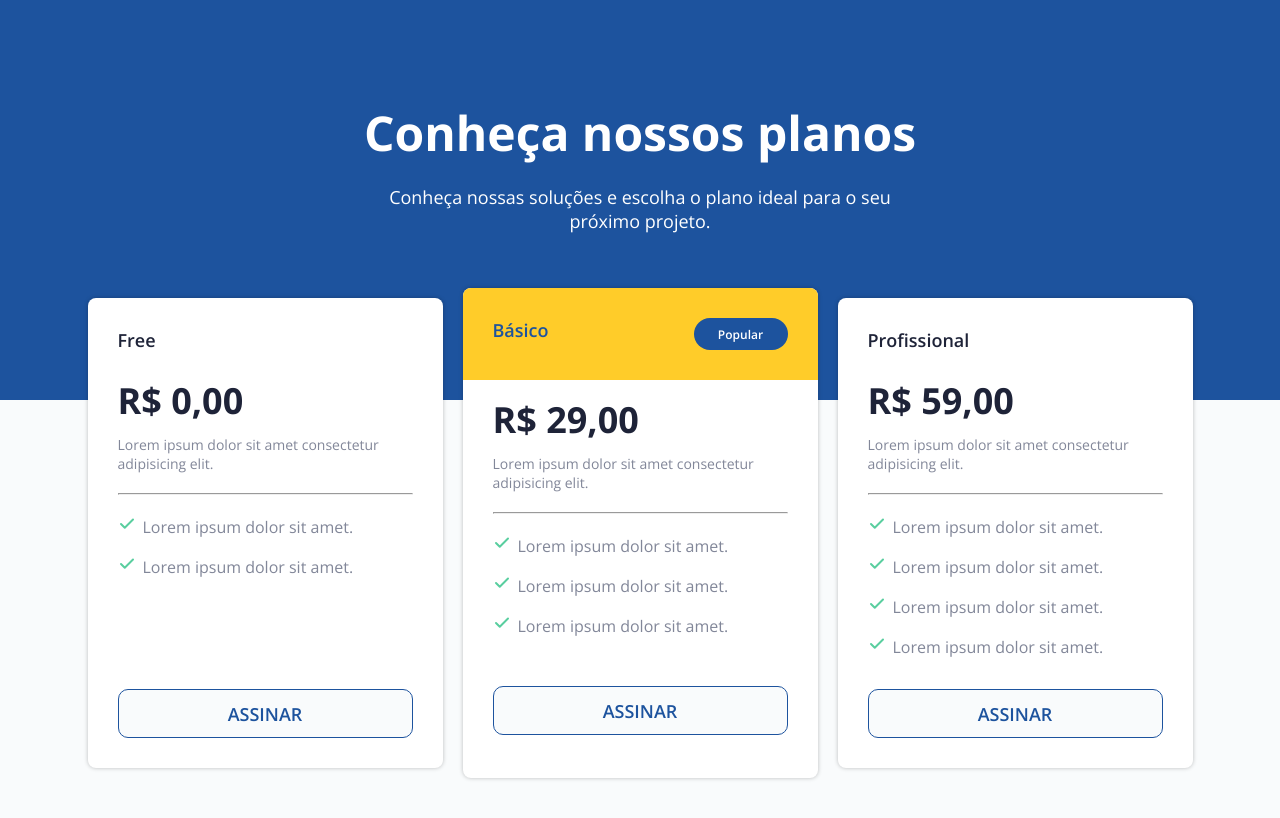
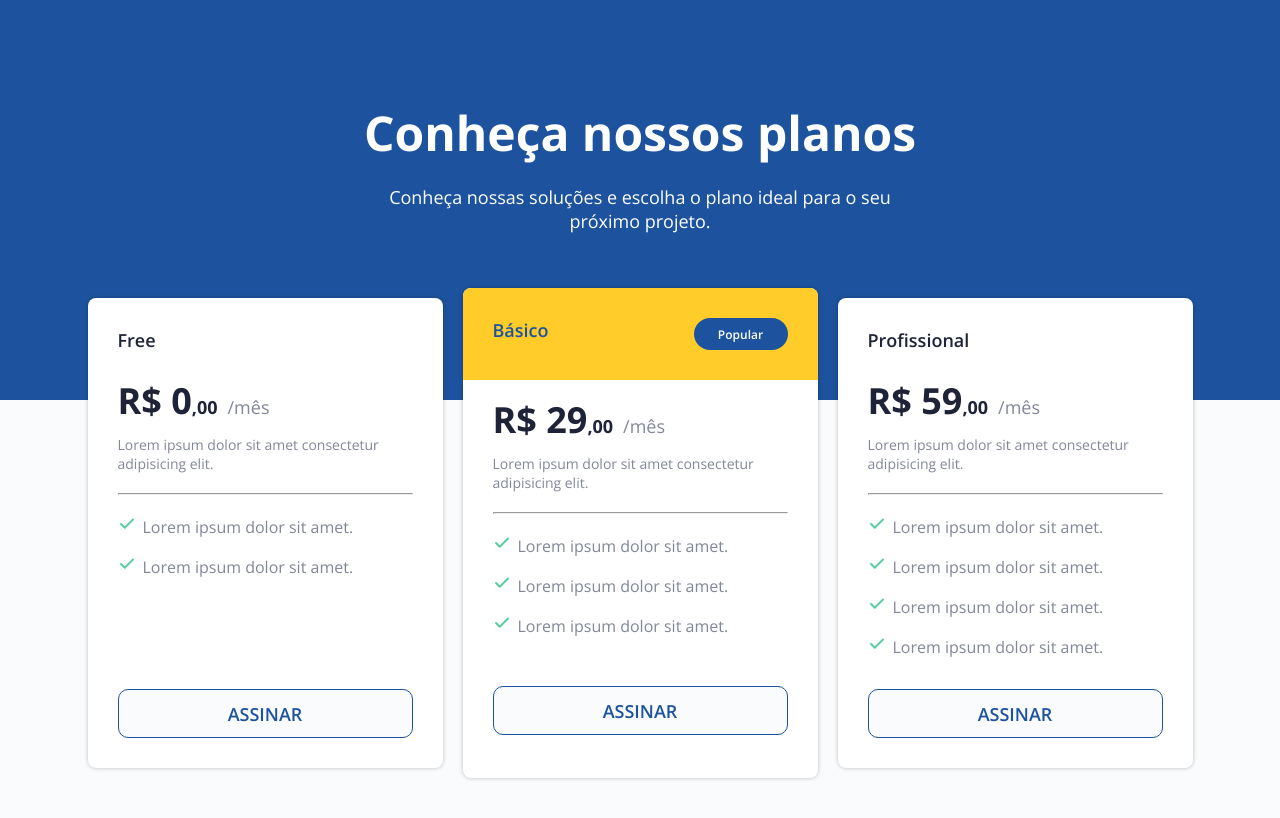
Before and after one commit to DanielRezez/pricing-table, a plain HTML site: page index.html in a window 1280 px wide. Drawn offline with nearby package versions, Linux system fonts and the light colour scheme.

Commit message:
finalizaçao da div de preço / final commit

```diff
--- a/index.html
+++ b/index.html
@@ -22,7 +22,11 @@
                 <li class="promo-card">
                     <header>
                         <h2>Free</h2>
-                        <span class="price">R$ 0,00</span>
+                        <div class="price">
+                            <span class="real">R$ 0</span>
+                            <span class="cent">,00</span>
+                            <span class="per-month">/mês</span>
+                        </div>
                     </header>
                     <main>
                         <p>Lorem ipsum dolor sit amet consectetur adipisicing elit.</p>
@@ -40,7 +44,11 @@
                             <h2>Básico</h2>
                             <span id="popular-tag">Popular</span>
                         </div>
-                        <span class="price">R$ 29,00</span>
+                        <div class="price">
+                            <span class="real">R$ 29</span>
+                            <span class="cent">,00</span>
+                            <span class="per-month">/mês</span>
+                        </div>
                     </header>
                     <main>
                         <p>Lorem ipsum dolor sit amet consectetur adipisicing elit.</p>
@@ -56,7 +64,11 @@
                 <li class="promo-card">
                     <header>
                         <h2>Profissional</h2>
-                        <span class="price">R$ 59,00</span>
+                        <div class="price">
+                            <span class="real">R$ 59</span>
+                            <span class="cent">,00</span>
+                            <span class="per-month">/mês</span>
+                        </div>
                     </header>
                     <main>
                         <p>Lorem ipsum dolor sit amet consectetur adipisicing elit.</p>
--- a/style.css
+++ b/style.css
@@ -89,12 +89,6 @@ body {
     font-size: 18px;
     margin-bottom: 24px;
     color: var(--black);
-}
-
-.promo-card header span {
-    color: var(--black);
-    font-weight: 700;
-    font-size: 36px;
 }
 
 .promo-card main {
@@ -195,6 +189,32 @@ body {
 
 #popular .price {
     padding: 0px 30px;
+
+}
+
+.price {
+    display: flex;
+    flex-direction: row;
+    align-items: baseline;
+}
+
+.real {
+    color: var(--black);
+    font-weight: 700;
+    font-size: 36px;
+}
+
+.cent {
+    color: var(--black);
+    font-size: 18px;
+    font-weight: 700;
+}
+
+.per-month {
+    color: var(--gray);
+    font-size: 18px;
+    font-weight: 500;
+    margin-left: 10px;
 }
 
 #popular footer {
```
